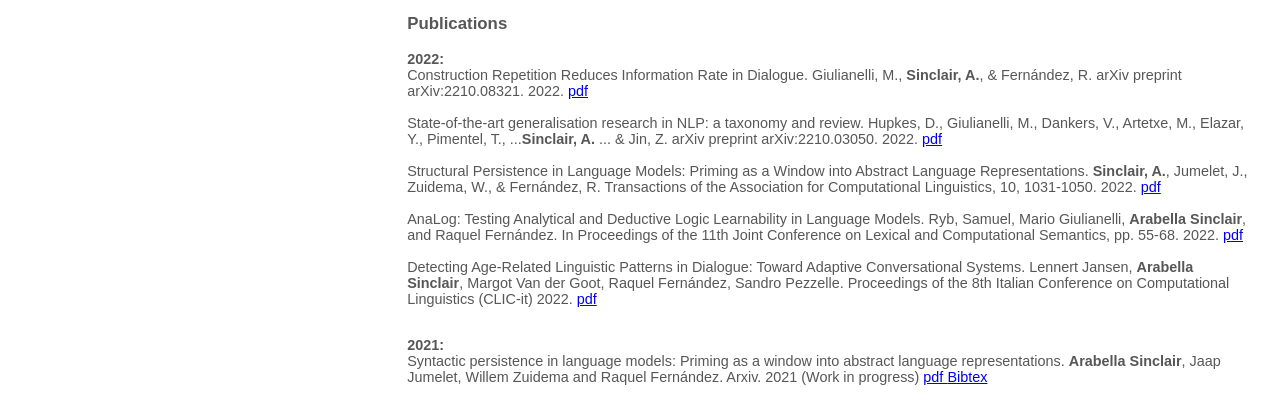
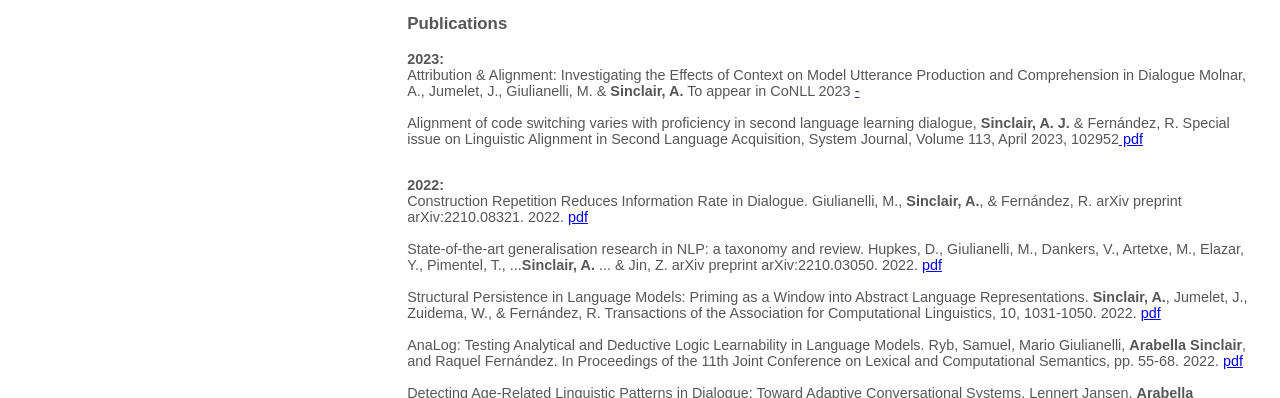
Before and after one commit to J-anie/J-anie.github.io, a plain HTML site: page index.html in a window 1280 px wide. Shown: the part 405-803 px from the top of the page. Drawn offline with Linux system fonts and the light colour scheme.

Commit message:
updating papers

```diff
--- a/index.html
+++ b/index.html
@@ -49,6 +49,16 @@
     <h3>
       Publications
     </h3>
+
+        <p>
+          <b>2023:</b>
+          <br />
+          Attribution & Alignment: Investigating the Effects of Context on Model Utterance Production and Comprehension in Dialogue Molnar, A., Jumelet, J., Giulianelli, M. & <b>Sinclair, A.</b> To appear in CoNLL 2023 <a href=""> - </a>
+          <br /><br />
+          Alignment of code switching varies with proficiency in second language learning dialogue,
+          <b>Sinclair, A. J.</b> & Fernández, R. Special issue on Linguistic Alignment in Second Language Acquisition, System Journal, Volume 113, April 2023, 102952<a href="https://www.sciencedirect.com/science/article/abs/pii/S0346251X22002342"> pdf </a>
+          <br /><br />
+        </p>
 
         <p>
           <b>2022:</b>
```
